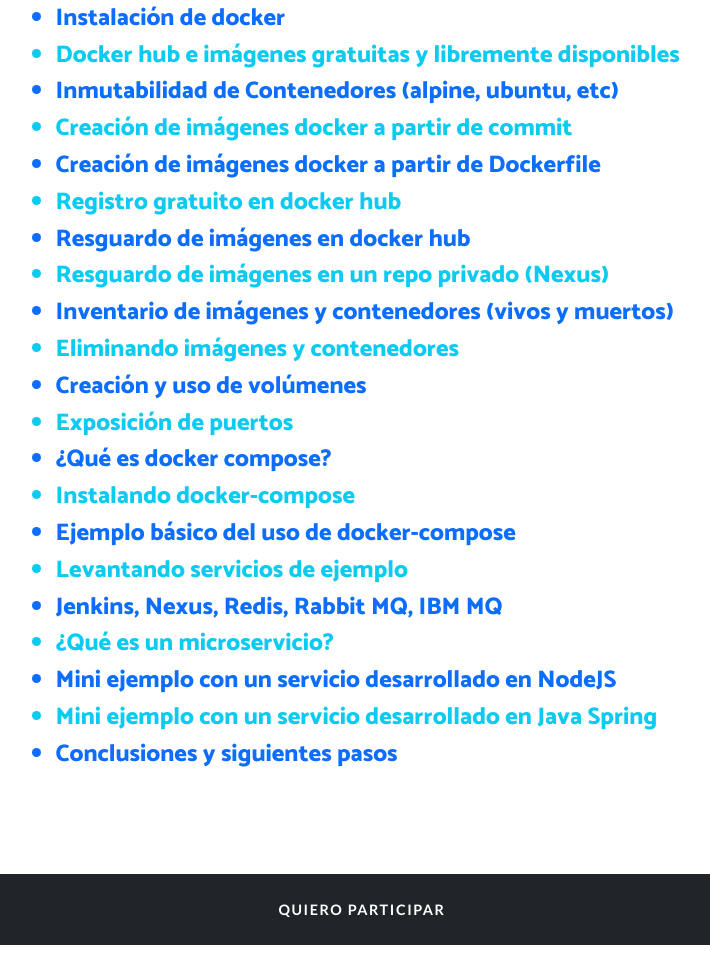
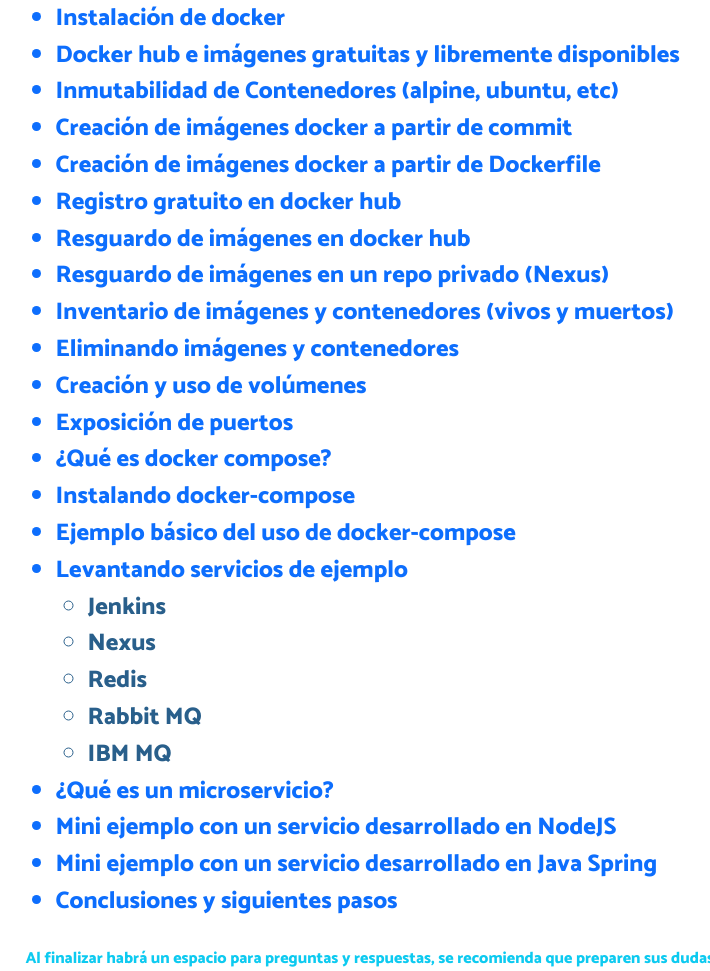
Before and after one commit to arellano-gustavo/taller-docker, a plain HTML site: page index.html in a window 1280 px wide. Shown: the part 1416-2387 px from the top of the page, without its empty margins (278-988 px from the left). Drawn offline with nearby package versions, Linux system fonts and the light colour scheme.

Commit message:
Cambio de color y de temario, de letras de taller gratuito y margenes adicionales

```diff
--- a/index.html
+++ b/index.html
@@ -19,11 +19,11 @@
         <!-- Navigation-->
         <nav class="navbar navbar-expand-lg navbar-dark navbar-custom fixed-top">
             <div class="container px-5">
-                <a class="navbar-brand" href="https://twitter.com/arellano_gus">Gustavo Arellano</a>
+                    <a class="navbar-brand" href="https://twitter.com/arellano_gus">Gustavo Arellano</a>
                 <button class="navbar-toggler" type="button" data-bs-toggle="collapse" data-bs-target="#navbarResponsive" aria-controls="navbarResponsive" aria-expanded="false" aria-label="Toggle navigation"><span class="navbar-toggler-icon"></span></button>
                 <div class="collapse navbar-collapse" id="navbarResponsive">
                     <ul class="navbar-nav ms-auto">
-                        <li class="nav-item"><a class="nav-link" href="https://www.meetup.com/es-ES/talleres-de-tecnologia-goose/events/280449581/?isFirstPublish=true">Registrarme Ahora</a></li>
+                        <li class="nav-item"><a class="nav-link" href="https://www.meetup.com/es-ES/talleres-de-tecnologia-goose/events/280449581">Registrarme Ahora</a></li>
                     </ul>
                 </div>
             </div>
@@ -33,7 +33,7 @@
             <div class="masthead-content">
                 <div class="container px-5">
                     <h1 class="masthead-heading mb-0">Introducción a la tecnología Docker</h1>
-                    <h2 class="masthead-subheading mb-0">Taller gratuito</h2>
+                    <h2 class="masthead-subheading mb-0" style="color: rgb(244, 247, 203);">Taller gratuito</h2>
                     <a class="btn btn-dark btn-xl rounded-pill mt-5" href="#scroll">Más información</a>
                 </div>
             </div>
@@ -70,30 +70,38 @@
                             <h2 class="text-center display-4">Temario</h2>
                             <div class="row mx-2" style="padding-left: 18%;">
                                     <ul class="h4 mt-3">
-                                        <li class="text-info">¿Qué es docker?</li>
+                                        <li class="text-blue2">¿Qué es docker?</li>
                                         <li class="text-blue2">Instalación de docker</li>
-                                        <li class="text-info">Docker hub e imágenes gratuitas y libremente disponibles</li>
+                                        <li class="text-blue2">Docker hub e imágenes gratuitas y libremente disponibles</li>
                                         <li class="text-blue2">Inmutabilidad de Contenedores (alpine, ubuntu, etc)</li>
-                                        <li class="text-info">Creación de imágenes docker a partir de commit</li>
+                                        <li class="text-blue2">Creación de imágenes docker a partir de commit</li>
                                         <li class="text-blue2">Creación de imágenes docker a partir de Dockerfile</li>
-                                        <li class="text-info">Registro gratuito en docker hub</li>
+                                        <li class="text-blue2">Registro gratuito en docker hub</li>
                                         <li class="text-blue2">Resguardo de imágenes en docker hub</li>
-                                        <li class="text-info">Resguardo de imágenes en un repo privado (Nexus)</li>
+                                        <li class="text-blue2">Resguardo de imágenes en un repo privado (Nexus)</li>
                                         <li class="text-blue2">Inventario de imágenes y contenedores (vivos y muertos)</li>
-                                        <li class="text-info">Eliminando imágenes y contenedores</li>
+                                        <li class="text-blue2">Eliminando imágenes y contenedores</li>
                                         <li class="text-blue2">Creación y uso de volúmenes</li>
-                                        <li class="text-info">Exposición de puertos</li>
+                                        <li class="text-blue2">Exposición de puertos</li>
                                         <li class="text-blue2">¿Qué es docker compose?</li>
-                                        <li class="text-info">Instalando docker-compose</li>
+                                        <li class="text-blue2">Instalando docker-compose</li>
                                         <li class="text-blue2">Ejemplo básico del uso de docker-compose</li>
-                                        <li class="text-info">Levantando servicios de ejemplo</li>
-                                        <li class="text-blue2">Jenkins, Nexus, Redis, Rabbit MQ, IBM MQ</li>
-                                        <li class="text-info">¿Qué es un microservicio?</li>
+                                        <li class="text-blue2">Levantando servicios de ejemplo</li>
+                                        <ul class="text-infox">
+                                            <li>Jenkins</li>
+                                            <li>Nexus</li>
+                                            <li>Redis</li>
+                                            <li>Rabbit MQ</li>
+                                            <li>IBM MQ</li>
+                                        </ul>
+                                        <li class="text-blue2">¿Qué es un microservicio?</li>
                                         <li class="text-blue2">Mini ejemplo con un servicio desarrollado en NodeJS</li>
-                                        <li class="text-info">Mini ejemplo con un servicio desarrollado en Java Spring</li>
+                                        <li class="text-blue2">Mini ejemplo con un servicio desarrollado en Java Spring</li>
                                         <li class="text-blue2">Conclusiones y siguientes pasos</li>
                                     </ul>
+
                                 </div>
+                                <p class="my-4 h6 text-info" style="padding-left:17%;">Al finalizar habrá un espacio para preguntas y respuestas, se recomienda que preparen sus dudas durante la sesión.</p>
                             </div>
                         </div>
                     </div>
@@ -104,7 +112,7 @@
             <div class="container mx-auto">
                 <div class="row mb-5">
                     <div class="col mx-auto"></div>
-                    <a class="btn btn-dark btn-xl rounded-pill mt-5" href="https://www.meetup.com/es-ES/talleres-de-tecnologia-goose/events/280449581/?isFirstPublish=true">Quiero participar</a>
+                    <a class="btn btn-dark btn-xl rounded-pill mt-5" href="https://www.meetup.com/es-ES/talleres-de-tecnologia-goose/events/280449581">Quiero participar</a>
                 </div>
                 </div>
         </section>
```
Also changed, not shown: assets/img/twi.png (added).
